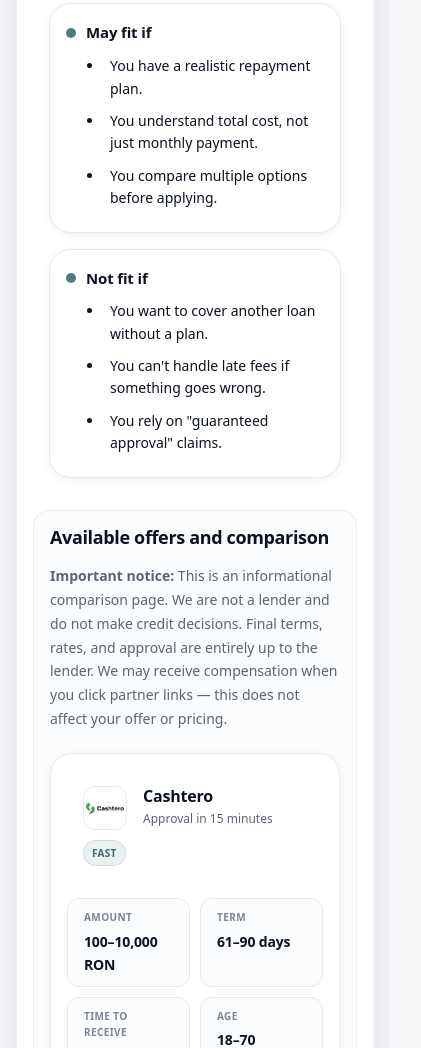
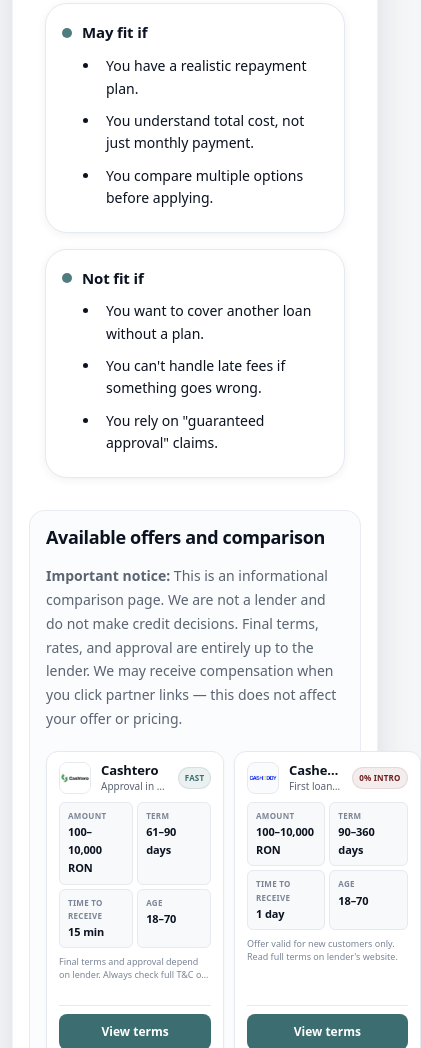
Before and after one commit to MarkAntonovs/FinRomania, a plain HTML site: page en/cele-mai-bune-credite-online/index.html in a window 390 px wide. Shown: the part 952-2000 px from the top of the page, 421 px wide, since content can reach past the window. Drawn offline with Linux system fonts and the light colour scheme.

Commit message:
vadjustments

```diff
--- a/style.css
+++ b/style.css
@@ -55,7 +55,10 @@
 *::before,
 *::after{box-sizing:border-box}
 
-html{-webkit-text-size-adjust:100%}
+html{
+  -webkit-text-size-adjust:100%;
+  height: 100%;
+}
 
 body{
   margin:0;
@@ -66,6 +69,18 @@ body{
   background:var(--bg);
   -webkit-font-smoothing:antialiased;
   -moz-osx-font-smoothing:grayscale;
+  min-height: 100%;
+  display: flex;
+  flex-direction: column;
+}
+
+/* Main content grows to push footer down */
+main.container {
+  flex: 1 0 auto;
+}
+
+footer {
+  flex-shrink: 0;
 }
 
 img{max-width:100%;height:auto;display:block}
@@ -436,106 +451,128 @@ strong{font-weight:900}
   opacity:.9;
 }
 
-/* ===== Offer Cards (Affiliate) - Unified Premium Component ===== */
+/* ===== Offer Cards (Affiliate) - Wide & Compact Design ===== */
+
+/* Grid: Mobile-first 2 columns */
 .offers {
-  display: flex;
-  flex-direction: column;
-  gap: var(--s4);
-  margin-top: var(--s4);
+  display: grid;
+  grid-template-columns: repeat(2, 1fr);
+  gap: 16px;
+  margin-top: 20px;
+}
+
+/* Tablet: 768-1023px = 2 columns */
+@media (min-width: 768px) {
+  .offers {
+    grid-template-columns: repeat(2, 1fr);
+    gap: 18px;
+  }
+}
+
+/* Small desktop: 1024-1279px = 3 columns */
+@media (min-width: 1024px) {
+  .offers {
+    grid-template-columns: repeat(3, 1fr);
+    gap: 20px;
+  }
+}
+
+/* Large desktop: ≥1280px = 4 columns */
+@media (min-width: 1280px) {
+  .offers {
+    grid-template-columns: repeat(4, 1fr);
+  }
 }
 
 .offers-grid {
-  display: flex;
-  flex-direction: column;
-  gap: var(--s4);
-  margin-top: var(--s4);
+  display: grid;
+  grid-template-columns: repeat(2, 1fr);
+  gap: 16px;
+  margin-top: 20px;
 }
 
+/* Card: Wide, compact, flex column */
 .offer-card {
   background: #fff;
   border: 1px solid var(--border);
-  border-radius: var(--r-lg);
-  box-shadow: var(--shadow-xs);
-  padding: var(--s4);
+  border-radius: 14px;
+  box-shadow: 0 1px 3px rgba(16,24,40,.04);
+  padding: 14px 16px;
   display: flex;
   flex-direction: column;
-  gap: var(--s3);
-  overflow: hidden;
+  gap: 10px;
+  min-height: 260px;
   position: static;
   z-index: auto;
-  transform: none;
-  filter: none;
-  backdrop-filter: none;
+  contain: layout style;
 }
 
-.offer-card:hover {
-  box-shadow: var(--shadow-sm);
-}
-
-.offer-card,
-.offer-card * {
-  position: static;
-  z-index: auto;
-}
-
-/* Header: Logo + Title + Pill */
+/* Header: Logo left, title center, badge right */
 .offer-head {
   display: flex;
-  align-items: flex-start;
-  justify-content: space-between;
-  gap: var(--s3);
+  align-items: center;
+  gap: 10px;
   background: transparent;
 }
 
 .offer-brandline {
   display: flex;
   align-items: center;
-  gap: var(--s3);
+  gap: 10px;
   flex: 1;
   min-width: 0;
 }
 
 .offer-logo {
-  width: 48px;
-  height: 48px;
-  border-radius: var(--r-sm);
+  width: 40px;
+  height: 40px;
+  border-radius: 10px;
   border: 1px solid var(--border);
-  background: var(--surface-2);
+  background: #fafbfc;
   object-fit: contain;
   flex-shrink: 0;
 }
 
 .offer-titlewrap {
+  flex: 1;
   min-width: 0;
 }
 
 .offer-title {
-  font-size: 17px;
-  font-weight: 900;
+  font-size: 15px;
+  font-weight: 800;
   color: var(--text);
-  letter-spacing: -0.2px;
-  line-height: 1.25;
+  letter-spacing: -0.1px;
+  line-height: 1.2;
   margin: 0;
+  white-space: nowrap;
+  overflow: hidden;
+  text-overflow: ellipsis;
 }
 
 .offer-subtitle {
-  font-size: 13px;
+  font-size: 12px;
   color: var(--muted);
-  margin-top: 3px;
+  margin-top: 2px;
+  line-height: 1.3;
+  display: -webkit-box;
+  -webkit-line-clamp: 2;
+  -webkit-box-orient: vertical;
+  overflow: hidden;
 }
 
 .offer-pill {
   display: inline-flex;
   align-items: center;
-  padding: 5px 10px;
+  padding: 4px 8px;
   border-radius: 999px;
-  font-size: 11px;
-  font-weight: 800;
-  letter-spacing: 0.3px;
+  font-size: 10px;
+  font-weight: 700;
+  letter-spacing: 0.2px;
   text-transform: uppercase;
   background: var(--teal-weak);
   color: var(--teal);
-  border: 1px solid rgba(60,110,113,.15);
+  border: 1px solid rgba(60,110,113,.12);
   white-space: nowrap;
   flex-shrink: 0;
 }
@@ -543,76 +580,79 @@ strong{font-weight:900}
 .offer-pill--alt {
   background: var(--maroon-weak);
   color: var(--maroon);
-  border-color: rgba(111,29,27,.12);
+  border-color: rgba(111,29,27,.10);
 }
 
-/* Facts grid */
+/* Facts: 2x2 grid, compact */
 .offer-facts {
   display: grid;
   grid-template-columns: 1fr 1fr;
-  gap: var(--s2);
+  gap: 6px;
   background: transparent;
 }
 
 .fact {
-  background: var(--surface-2);
+  background: #f8f9fa;
   border: 1px solid var(--border);
-  border-radius: var(--r-sm);
-  padding: var(--s3);
+  border-radius: 8px;
+  padding: 8px 10px;
 }
 
 .fact-label {
-  font-size: 11px;
+  font-size: 9px;
   font-weight: 700;
   color: var(--muted-2);
   text-transform: uppercase;
-  letter-spacing: 0.4px;
-  margin-bottom: 4px;
+  letter-spacing: 0.3px;
+  margin-bottom: 2px;
 }
 
 .fact-value {
-  font-size: 15px;
-  font-weight: 900;
+  font-size: 13px;
+  font-weight: 800;
   color: var(--text);
-  letter-spacing: -0.15px;
+  letter-spacing: -0.1px;
 }
 
-/* Disclaimer */
+/* Disclaimer: 2 lines max, muted */
 .offer-disclaimer {
-  font-size: 12px;
+  font-size: 10px;
   color: var(--muted-2);
-  line-height: 1.5;
+  line-height: 1.4;
   background: transparent;
+  display: -webkit-box;
+  -webkit-line-clamp: 2;
+  -webkit-box-orient: vertical;
+  overflow: hidden;
 }
 
-/* CTA */
+/* CTA: Pinned to bottom */
 .offer-cta {
   display: flex;
   flex-direction: column;
-  gap: var(--s2);
-  padding-top: var(--s3);
+  gap: 6px;
+  padding-top: 10px;
   border-top: 1px solid var(--border);
   background: transparent;
+  margin-top: auto;
 }
 
 .offer-btn {
-  display: inline-flex;
+  display: flex;
   align-items: center;
   justify-content: center;
   width: 100%;
-  padding: 14px 20px;
-  min-height: 48px;
-  border-radius: var(--r-sm);
+  padding: 10px 16px;
+  min-height: 40px;
+  border-radius: 8px;
   background: var(--teal);
   color: #fff;
-  font-size: 15px;
-  font-weight: 800;
-  letter-spacing: -0.1px;
+  font-size: 13px;
+  font-weight: 700;
   text-decoration: none;
   border: none;
   cursor: pointer;
-  transition: background 0.15s ease;
-  position: relative;
+  position: static;
 }
 
 .offer-btn:hover {
@@ -625,94 +665,74 @@ strong{font-weight:900}
   outline-offset: 2px;
 }
 
-/* Desktop adjustments */
-@media (min-width: 720px) {
+/* Mobile adjustments (≤767px) */
+@media (max-width: 767px) {
+  .offers {
+    gap: 10px;
+  }
+
+  .offer-card {
+    padding: 10px 12px;
+    gap: 8px;
+    min-height: 240px;
+    border-radius: 12px;
+  }
+
+  .offer-head {
+    gap: 8px;
+  }
+
+  .offer-logo {
+    width: 32px;
+    height: 32px;
+    border-radius: 8px;
+  }
+
+  .offer-title {
+    font-size: 13px;
+  }
+
+  .offer-subtitle {
+    font-size: 10px;
+    -webkit-line-clamp: 1;
+  }
+
+  .offer-pill {
+    font-size: 8px;
+    padding: 3px 6px;
+  }
+
   .offer-facts {
-    grid-template-columns: repeat(4, 1fr);
-    gap: var(--s3);
+    gap: 4px;
+  }
+
+  .fact {
+    padding: 6px 8px;
+    border-radius: 6px;
+  }
+
+  .fact-label {
+    font-size: 8px;
+    margin-bottom: 1px;
+  }
+
+  .fact-value {
+    font-size: 11px;
+  }
+
+  .offer-disclaimer {
+    font-size: 9px;
+    -webkit-line-clamp: 2;
   }
 
   .offer-cta {
-    flex-direction: row;
-    align-items: center;
-    gap: var(--s3);
+    padding-top: 8px;
   }
 
   .offer-btn {
-    width: auto;
-    padding: 12px 28px;
-    flex-shrink: 0;
-  }
-
-  .offer-disclaimer {
-    flex: 1;
-    max-width: 55ch;
-  }
-}
-
-/* Mobile offer card adjustments */
-@media (max-width: 720px) {
-  .offer-card {
-    padding: var(--s3);
-  }
-
-  .offer-head {
-    flex-wrap: wrap;
-    gap: var(--s2);
-  }
-
-  .offer-logo {
-    width: 44px;
-    height: 44px;
-  }
-
-  .offer-title {
-    font-size: 16px;
-  }
-
-  .offer-subtitle {
     font-size: 12px;
-  }
-
-  .offer-pill {
-    font-size: 10px;
-    padding: 4px 8px;
-  }
-
-  .fact {
-    padding: var(--s2) var(--s3);
-  }
-
-  .fact-label {
-    font-size: 10px;
-  }
-
-  .fact-value {
-    font-size: 14px;
-  }
-
-  .offer-disclaimer {
-    font-size: 11px;
-    text-align: left;
-  }
-
-  /* Fix offer-head on mobile - remove column direction, keep row */
-  .offer-head {
-    flex-direction: row;
-    align-items: center;
-  }
-}
-
-/* Remove old/conflicting offer card styles */
-@media (max-width: 720px) {
-  /* ...existing code... */
-
-  /* Remove these old conflicting rules */
-  .offer-head {
-    flex-direction: row;
-    text-align: left;
-    align-items: center;
-    padding: 0;
+    padding: 8px 12px;
+    min-height: 36px;
   }
 }
 
@@ -920,14 +940,7 @@ button, a[role="button"]{cursor:pointer}
     font-size: 12px;
   }
 
-  /* Offer cards mobile */
-  .offer-head {
-    flex-direction: column;
-    text-align: left;
-    align-items: flex-start;
-    padding: var(--s3);
-  }
-
+  /* Legacy classes - unused but kept for compatibility */
   .offerCard {
     border-radius: var(--r-md);
   }
@@ -974,17 +987,12 @@ button, a[role="button"]{cursor:pointer}
     min-height: 48px;
     font-size: 14px;
   }
-
-  .offers-grid {
-    grid-template-columns: 1fr;
-    gap: var(--s3);
-  }
 }
 
 /* Extra small screens - more breathing room */
 @media (max-width: 480px) {
   .container {
-    width: calc(100% - 32px);
+    width: calc(100% - 24px);
   }
 
   main.container {
@@ -1021,27 +1029,6 @@ button, a[role="button"]{cursor:pointer}
     font-size: 13px;
   }
 
-  .offerFacts {
-    grid-template-columns: 1fr;
-  }
-
-  .offerCard__head {
-    padding: var(--s3);
-  }
-
-  .offerCard__logo {
-    width: 56px;
-    height: 56px;
-  }
-
-  .offerCard__title {
-    font-size: 15px;
-  }
-
-  .offerCard__subtitle {
-    font-size: 12px;
-  }
-
   .badge {
     padding: 5px 8px;
     font-size: 10px;
```
Also changed, not shown: robots.txt.
